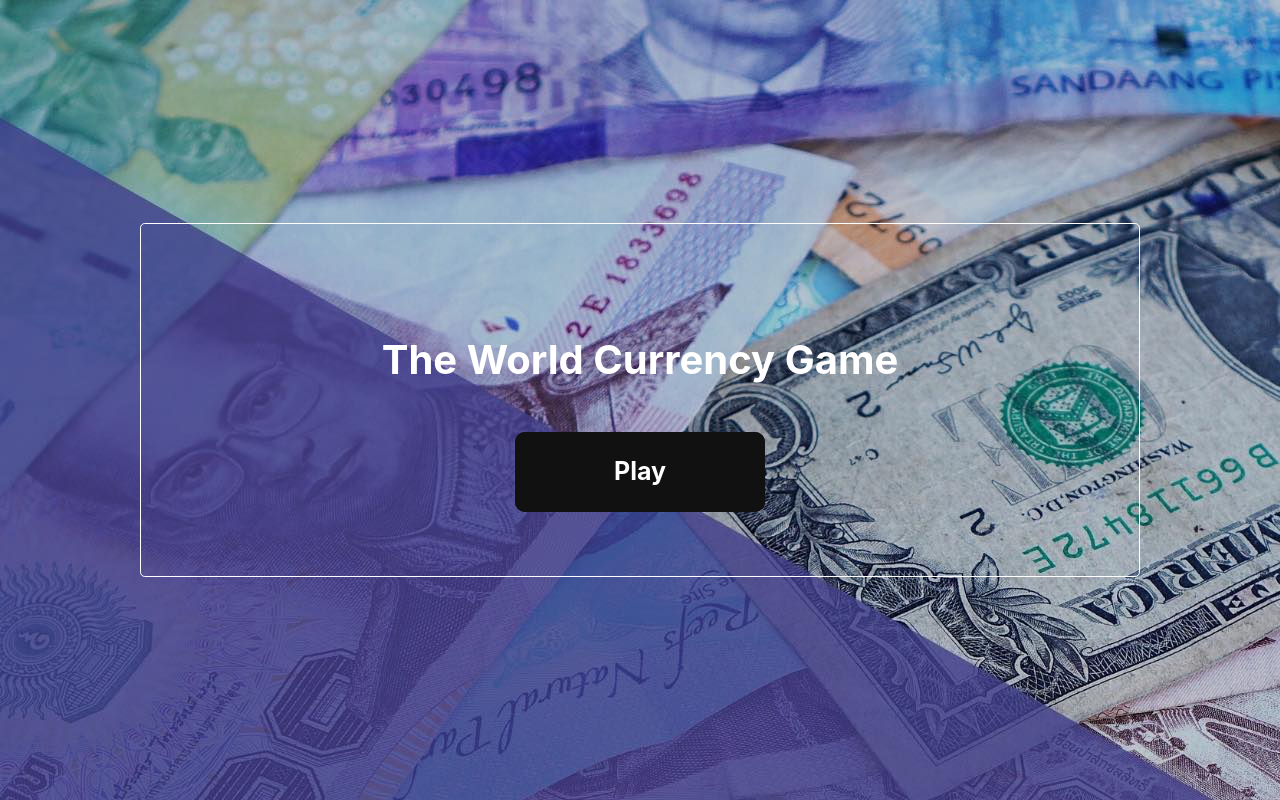
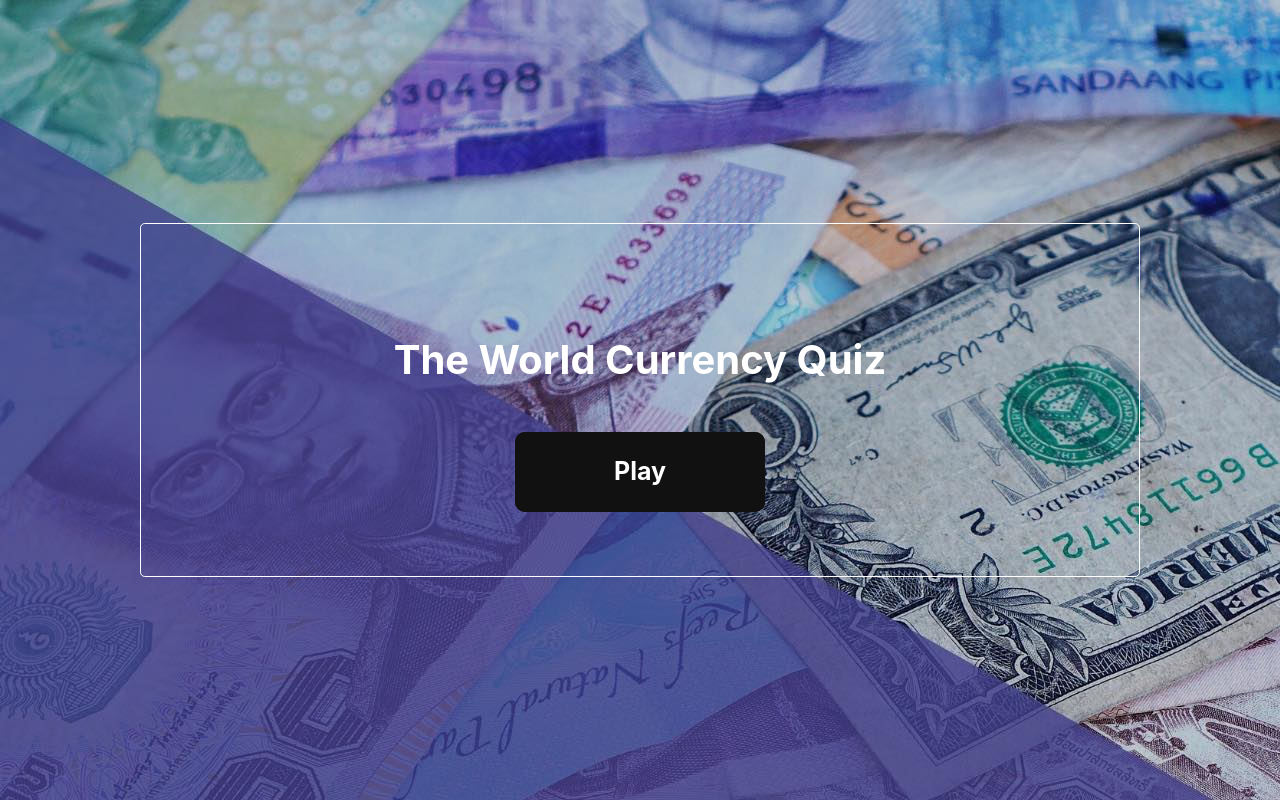
Before and after one commit to Panthari-Panthong/world-currencies-flashcards-client, a Vue app: page /#/ in a window 1280 px wide. Built offline with nearby package versions, Linux system fonts and the light colour scheme; a web font is replaced by a local one.

Commit message:
Changed title

```diff
--- a/index.html
+++ b/index.html
@@ -4,7 +4,7 @@
 <head>
   <meta charset="utf-8">
   <meta name="viewport" content="width=device-width,initial-scale=1.0">
-  <title>The World Currency Game</title>
+  <title>The World Currency Quiz</title>
 </head>
 
 <body>
--- a/src/components/Home.vue
+++ b/src/components/Home.vue
@@ -1,7 +1,7 @@
 <template>
   <div class="container">
     <div id="home" class="border border-white rounded-lg">
-      <h1 class="text-white font-weight-bold pt-5 mb-5">The World Currency Game</h1>
+      <h1 class="text-white font-weight-bold pt-5 mb-5">The World Currency Quiz</h1>
       <router-link :to="{ name: 'CardsBottom'}" class="start">
         <button class="start">
           <p class="start-txt">Play</p>
```
